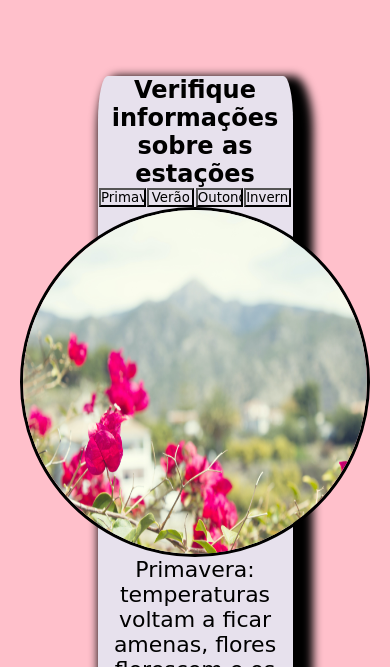
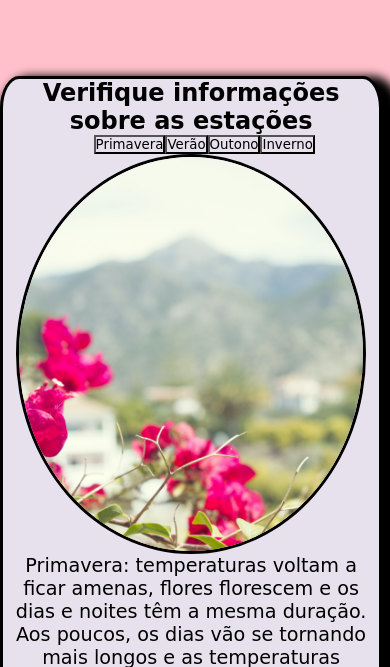
Before and after one commit to GiulianoBotelho/Estacoes-do-Ano, a plain HTML site: page index.html in a window 390 px wide. Both pictures are taken after a click on the button "Primavera". Shown: the part 177-844 px from the top of the page. Drawn offline with Linux system fonts and the light colour scheme; a web font is replaced by a local one.

Commit message:
feat: ajuste responsivo

```diff
--- a/index.html
+++ b/index.html
@@ -1,5 +1,6 @@
 <!DOCTYPE html>
 <html lang="pt-BR">
+
 <head>
     <meta charset="UTF-8">
     <meta name="viewport" content="width=device-width, initial-scale=1.0">
@@ -9,39 +10,35 @@
     <link href="https://fonts.googleapis.com/css2?family=Happy+Monkey&display=swap" rel="stylesheet">
 
 </head>
+
 <body>
     <header>
         <h1 id="x">Estações do Ano</h1>
     </header>
     <main>
-
-        <section>
-
+        <section class="Corpo">
             <h2>Verifique informações sobre as estações</h2>
-
             <div class="divButtons">
-           <input  class="buttonStyle" type="button" value="Primavera" onclick="mudarEstacao('Primavera')" />
-           <input  class="buttonStyle" type="button" value="Verão" onclick="mudarEstacao('Verão')" />
-           <input  class="buttonStyle" type="button" value="Outono" onclick="mudarEstacao('Outono')" />
-           <input  class="buttonStyle" type="button" value="Inverno" onclick="mudarEstacao('Inverno')" />
+                <input class="buttonStyle" type="button" value="Primavera" onclick="mudarEstacao('Primavera')" />
+                <input class="buttonStyle" type="button" value="Verão" onclick="mudarEstacao('Verão')" />
+                <input class="buttonStyle" type="button" value="Outono" onclick="mudarEstacao('Outono')" />
+                <input class="buttonStyle" type="button" value="Inverno" onclick="mudarEstacao('Inverno')" />
             </div>
-
-        <div>
+            <div class="container">
                 <img id="imagem" src="" alt="" />
             </div>
-
             <div id="res">
-
             </div>
-
         </section>
     </main>
     <footer>
-        <nav><a href="https://github.com/GiulianoBotelho" target="_blank" >
+        <nav>
+            <a href="https://github.com/GiulianoBotelho" target="_blank">
                 <h3>@Giuliano Botelho</h3>
             </a>
         </nav>
     </footer>
     <script src="./script.js"></script>
 </body>
+
 </html>
--- a/script.js
+++ b/script.js
@@ -1,11 +1,11 @@
 function mudarEstacao(estação){
-var res = document.querySelector ('div#res')
-var imagem = document.querySelector ('img#imagem')
-var x = document.querySelector('h1#x')
-var estaçãoInfo
+let res = document.querySelector ('div#res')
+let imagem = document.querySelector ('img#imagem')
+let x = document.querySelector('h1#x')
 if (estação === 'Primavera'){
     document.body.style.background = 'pink'
     imagem.src = 'Assets/primavera.jpg'
+    imagem.className = 'img'
     res.innerHTML = `Primavera: temperaturas voltam a ficar amenas, flores florescem e os dias e noites têm a mesma duração. Aos poucos, os dias vão se tornando mais longos e as temperaturas aumentam, indicando a chegada do verão. `
     x.innerHTML = `${estação}`
 
@@ -13,6 +13,7 @@ if (estação === 'Primavera'){
 
     document.body.style.background = 'rgb(246, 166, 17)'
     imagem.src ='Assets/verao.jpg'
+    imagem.className = 'img'
     res.innerHTML = `Verão: período marcado pelas altas temperaturas e dias mais longos. O calor resulta em uma evaporação mais rápida da água acumulada nos solos, resultando em chuvas constantes em algumas regiões.`
     x.innerHTML = `${estação}`
 
@@ -20,13 +21,14 @@ if (estação === 'Primavera'){
 } else if (estação === 'Outono'){
     document.body.style.background = 'brown'
     imagem.src = 'Assets/Outono.jpg'
+    imagem.className = 'img'
     res.innerHTML = `Outono: temperatura amena, tempo mais fresco e queda das folhas das árvores. Os dias começam a ficar mais curtos e a temperatura começa a esfriar gradativamente.`
     x.innerHTML = `${estação}`
-
 } else{
     estação == 'Inverno'
     document.body.style.background = 'rgb(147, 249, 249)'
     imagem.src = 'Assets/inverno.jpg'
+    imagem.className = 'img'
     res.innerHTML = `Inverno: época mais fria do ano, com temperaturas baixas e presença de neve em algumas localidades. Os períodos de sol são mais curtos e as noites mais longas. É comum a migração de espécies de animais para regiões em que as temperaturas estão mais elevadas.`
     x.innerHTML = `${estação}`
 
--- a/style.css
+++ b/style.css
@@ -29,6 +29,7 @@ h1{
     font-size: 3rem;
     text-align: center;
     color: black;
+    transition: 500ms;
 }
 h1:hover{
     cursor: pointer;
@@ -57,6 +58,7 @@ main section{
     cursor: pointer;
     width: 12vw;
     background-color: rgb(231, 225, 237);
+    transition: 500ms;
 }
 .buttonStyle:hover{
     transition: 450ms;
@@ -105,15 +107,57 @@ div{
 
 
 div#res{
-    font-size: 22px;
+    font-size: 1.2rem;
     text-align: center;
+    overflow-y: auto;
 
 }
 h3{
-    font-size:30px
+    font-size:30px;
+    transition: 500ms;
 }
 
 h3:hover{
     transition: 500ms;
     scale:1.2;
 }
+
+
+
+@media (max-width:600px){
+    main{
+        width: 98vw;
+    }
+    .Corpo{
+        width: 100%;
+        border: solid ;
+        display: flex;
+        flex-wrap: wrap;
+        justify-content: center;
+    }
+    div{
+        width: 50vw;
+    }
+
+    img{
+        width: 400px;
+        height: 400px;
+        object-fit: cover;
+    }
+
+    .img{
+        width: 350px;
+    }
+    .container{
+        width: 350px;
+    }
+
+    .buttonStyle{
+        width:30vw;
+    }
+
+    div#res{
+        text-align: center;
+        width: 100%;
+    }
+}
```
Lines whose indentation alone changed are shown as unchanged.
